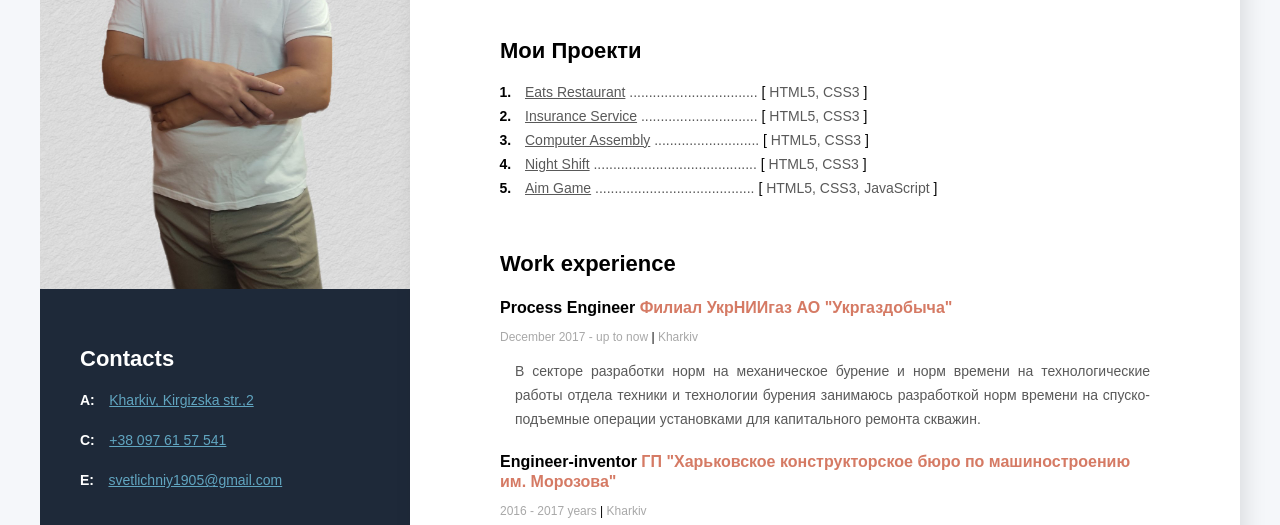
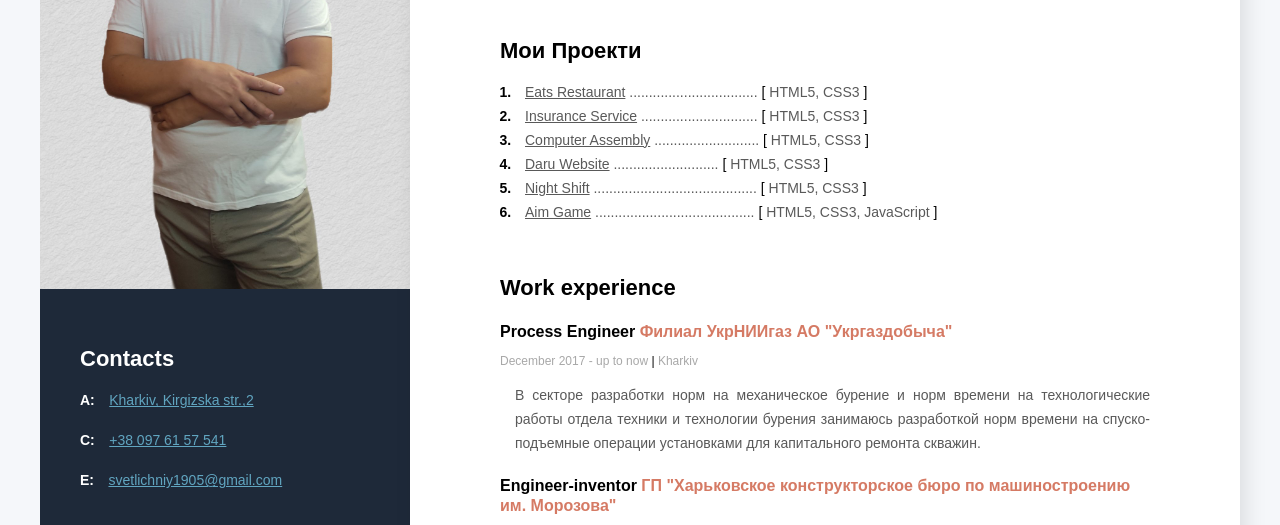
Before and after one commit to SergSvet87/My_RESUME, a plain HTML site: page index.html in a window 1280 px wide. Shown: the part 252-777 px from the top of the page. Drawn offline with Linux system fonts and the light colour scheme; a web font is replaced by a local one.

Commit message:
https://github.com/SergSvet87/My_RESUME.git

```diff
--- a/index.html
+++ b/index.html
@@ -52,6 +52,15 @@
                       <li class="projects-item">
                         <span class="project">
                          <a href="https://sergsvet87.github.io/My_computer/" class="project-link">Computer Assembly</a>
+                         ...........................
+                         <span class="project-bracket">[</span>
+                         HTML5, CSS3
+                         <span class="project-bracket">]</span>
+                        </span>
+                      </li>
+                      <li class="projects-item">
+                        <span class="project">
+                         <a href="https://sergsvet87.github.io/Daru_Website/" class="project-link">Daru Website</a>
                          ...........................
                          <span class="project-bracket">[</span>
                          HTML5, CSS3
```
